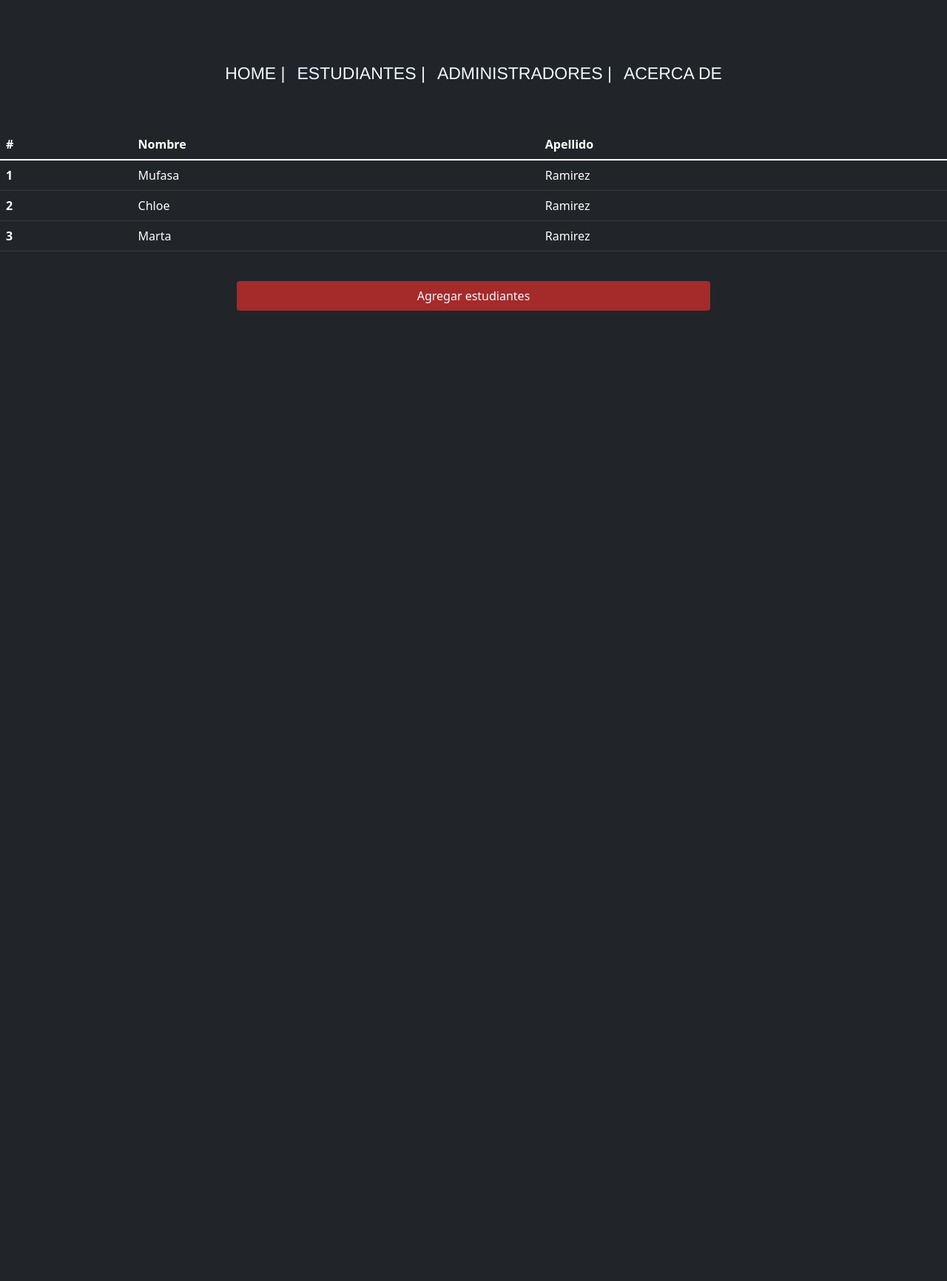
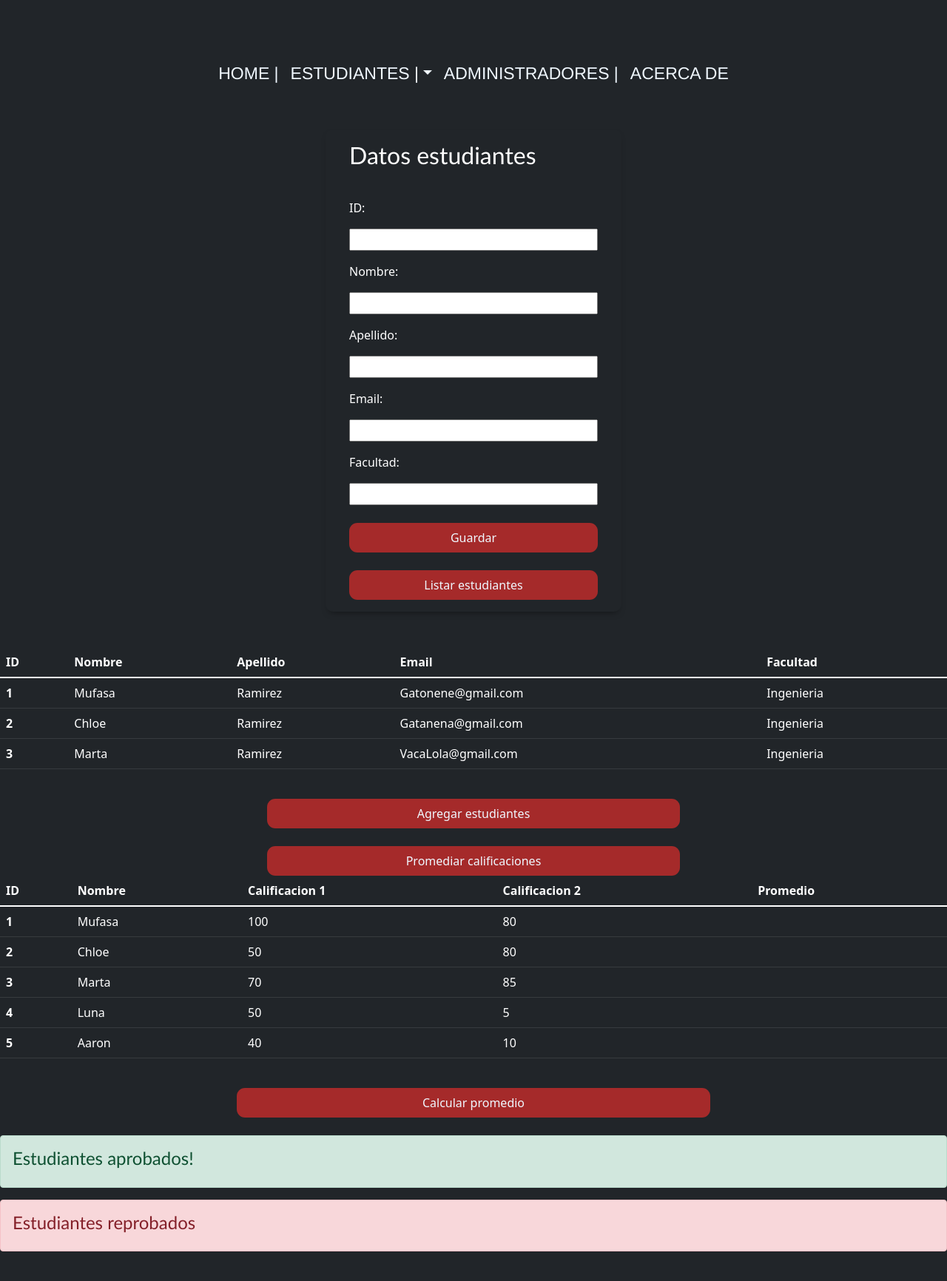
Before and after one commit to SaraJru/SAM, a Python web app: template SAM/app/templates/estudiantes.html in a window 1280 px wide. Shown: the whole page at 74% size. Before the commit the page ends 420 px from the top, so only its background shows below. Run offline with Jinja, Linux system fonts and the light colour scheme; the template is opened without the code that fills it, so the values that code supplies are empty.

Commit message:
Funcionalidad agregada a estudiantes

```diff
--- a/SAM/app/static/CSS/estilos.css
+++ b/SAM/app/static/CSS/estilos.css
@@ -44,8 +44,51 @@
     padding: 7px 12px;
     color: aliceblue;
     background-color: brown;
+    border-radius: .7em;
 }
 
 .btn-agregar:hover{
     color:aliceblue;
 }
+
+.btn-guardar{
+    padding: 7px 12px;
+    color: aliceblue;
+    background-color: brown;
+    border-radius: .7em;
+}
+
+.btn-guardar:hover{
+    color:aliceblue;
+}
+
+.btn-listar{
+    padding: 7px 12px;
+    color: aliceblue;
+    background-color: brown;
+    border-radius: .7em;
+}
+
+.btn-listar:hover{
+    color:aliceblue;
+}
+
+.form{
+    margin: auto;
+    width: 90%;
+    max-width: 400px;
+    padding: 1em 2em;
+    border-radius: 10px;
+    box-shadow: 0 5px 10px -5px rgb(0 0 0 / 50%);
+}
+
+.Titulo{
+    font-size:2rem;
+    margin-bottom: .5em;
+}
+
+.cajitas{
+    margin-top:2.5em;
+    display: grid;
+    gap: 1em;
+}
--- /dev/null
+++ b/SAM/app/static/Scripts/funcionalidad.js
@@ -0,0 +1,189 @@
+$(document).on("ready" , ()=>{
+    $formularioEstudiantes = $("#FormularioEstudiantes")
+    $tablaEs = $("#tablaEs")
+    $btnAgregar = $("#btnAgregar")
+    $btnListar = $("#btnListar")
+    $btnGuardar = $("#btnGuardar")
+    $formularioEstudiantes.hide()
+    let tabla_promedios = document.getElementById("tablaPromedio")
+    $btnPromedio = $("#btnPromedio")
+    $alertaAprobados = $("#alertaAprobados")
+    $alertaReprobados = $("#alertaReprobados")
+    $btnPromediar = $("#btnPromediar")
+
+
+    $alertaAprobados.hide()
+    $alertaReprobados.hide()
+    tabla_promedios.style.visibility = "hidden"
+    $("#divPromedio").hide()
+
+    $btnAgregar.on("click",(e)=>{
+        $formularioEstudiantes.show()
+        $tablaEs.hide()
+        $("#Agregar").hide()
+        $("#divPromediar").hide()
+        $alertaAprobados.hide()
+        $alertaReprobados.hide()
+        tabla_promedios.style.visibility = "hidden"
+        $("#divPromedio").hide()
+        e.preventDefault()
+
+    })
+
+    $btnListar.on("click",(e)=>{
+        $formularioEstudiantes.hide()
+        $tablaEs.show()
+        $("#Agregar").show()
+        $("#divPromediar").show()
+        e.preventDefault()
+    })
+
+    $btnPromediar.on("click",(e)=>{
+        $tablaEs.hide()
+        $("#Agregar").show()
+        $("#divPromediar").hide()
+        tabla_promedios.style.visibility = "visible"
+        $("#divPromedio").show()
+
+        e.preventDefault()
+
+    })
+
+    $btnGuardar.on("click",(e)=>{
+        var id = document.getElementById("id").value;
+        var name = document.getElementById("name").value;
+        var apellido = document.getElementById("apellido").value;
+        var email = document.getElementById("email").value;
+        var Facultad = document.getElementById("Facultad").value;
+        // var cal_1 = document.getElementById("cal1").value;
+        // var cal_2 = document.getElementById("cal2").value;
+
+        var fila= `<tr>
+            <td>${id}</td>
+            <td>${name}</td>
+            <td>${apellido}</td>
+            <td>${email}</td>
+            <td>${Facultad}</td>
+            </tr>`
+
+
+        $tablaEs.append(fila)
+        $formularioEstudiantes.hide()
+        $tablaEs.show()
+        $("#Agregar").show()
+
+        document.getElementById("id").value = "";
+        document.getElementById("name").value = "";
+        document.getElementById("apellido").value = "";
+        document.getElementById("email").value = "";
+        document.getElementById("Facultad").value = "";
+        // document.getElementById("cal1").value = "";
+        // document.getElementById("cal2").value = "";
+
+        e.preventDefault()
+    })
+
+    var cadena_datos = obtenerDatos();
+
+    var segmentos = cadena_datos.split("|");
+
+
+    function obtenerPromedios()
+    {
+        var cont = 0;
+
+        for(x=0;x<segmentos.length -1;x++)
+        {
+            if(segmentos[x] != "")
+            {
+                cont = cont +1;
+                var promedio = calcularPromedio(segmentos[x]);
+                mostrarPromedio(promedio, cont);
+            }
+        }
+
+    }
+
+    function mostrarPromedio(promedio, posicion)
+    {
+        tabla_promedios.rows[posicion].cells[4].innerHTML = promedio;
+    }
+
+
+    function calcularPromedio(datos)
+        {
+            var arreglo_datos = datos.split(",");
+            let cal_1 = arreglo_datos[2];
+            let cal_2 = arreglo_datos[3];
+
+            promedio = (parseInt(cal_1) + parseInt(cal_2)) / 2;
+
+            return promedio;
+        }
+
+
+        function promediosAprobatorios(){
+            var filas = tabla_promedios.rows.length;
+            var mensaje = "";
+            var contador = 0;
+
+            for(x=0;x<filas;x++){
+                if(parseInt(tabla_promedios.rows[x].cells[4].innerText) >= 61){
+                    contador++;
+
+                }
+
+            }
+            mensaje =  `<p>La cantidad de estudiantes aprobados es de: ${contador} estudiantes</p>`
+            $alertaAprobados.append(mensaje);
+            $alertaAprobados.show();
+
+        }
+
+        function promediosReprobatorios(){
+            var filas = tabla_promedios.rows.length;
+            var mensajeReprobado = "";
+            var contadorReprobados = 0;
+
+            for(x=0;x<filas;x++){
+                if(parseInt(tabla_promedios.rows[x].cells[4].innerText) < 61)
+                {
+                    contadorReprobados++;
+
+                }
+            }
+
+
+            mensajeReprobado =  `<p>La cantidad de estudiantes reprobados es de: ${contadorReprobados} estudiantes</p>`
+            $alertaReprobados.append(mensajeReprobado);
+            $alertaReprobados.show();
+        }
+
+        function obtenerDatos()
+        {
+            var cadenaDatos = "";
+            var filas = tabla_promedios.rows.length;
+            var columnas = tabla_promedios.rows[0].cells.length;
+
+            for(x=1; x<filas; x++)
+            {
+                for(y=0; y<columnas-1; y++)
+                {
+                    cadenaDatos = cadenaDatos + tabla_promedios.rows[x].cells[y].innerHTML;
+                    cadenaDatos = cadenaDatos + ",";
+                }
+                cadenaDatos = cadenaDatos + "|";
+            }
+
+            return cadenaDatos;
+        }
+
+        $btnPromedio.on("click", (e)=>{
+            obtenerPromedios()
+            promediosAprobatorios()
+            promediosReprobatorios()
+            e.preventDefault()
+        })
+
+
+})
--- a/SAM/app/templates/estudiantes.html
+++ b/SAM/app/templates/estudiantes.html
@@ -2,9 +2,9 @@
 <html lang="en">
 <head>
     <meta charset="UTF-8">
-    <meta http-equiv="X-UA-Compatible" content="IE=edge">
     <link rel="stylesheet" href="../static/CSS/bootstrap.css">
     <link rel="stylesheet" href="../static/CSS/estilos.css">
+    <script src="http://code.jquery.com/jquery.js"></script>
     <title>Home</title>
 </head>
 <body>
@@ -12,29 +12,60 @@
         <div class="container">
             <nav class="navg navbar-expand-lg navbar-light bg-dark p-4">
                 <div class="container-fluid">
-                <button class="navbar-toggler" type="button" data-bs-toggle="collapse" data-bs-target="#navbarNavAltMarkup" aria-controls="navbarNavAltMarkup" aria-expanded="false" aria-label="Toggle navigation">
-                    <span class="navbar-toggler-icon"></span>
-                </button>
+
                 <div class="collapse navbar-collapse" id="navbarNavAltMarkup">
                     <div class="navbar-nav w-100 justify-content-center">
-
-                    <a class="nav-link active" aria-current="page" href="../templates/home.html">Home     |</a>
-                    <a class="nav-link" href="../templates/estudiantes.html">Estudiantes     |</a>
-                    <a class="nav-link" href="../templates/administradores.html">Administradores     |</a>
-                    <a class="nav-link" href="../templates/AcercaDe.html">Acerca de</a>
-                    </div>
+                    <li class="nav-item">
+                        <a class="nav-link active" aria-current="page" href="../templates/home.html">Home     |</a>
+                    </li>
+                    <li class="nav-item dropdown">
+                        <a class="nav-link dropdown-toggle" href="../templates/estudiantes.html" data-bs-toggle="dropdown" aria-expanded="false">Estudiantes     |</a>
+                            <ul class="dropdown-menu">
+                            <li><a class="dropdown-item" href="#">Promedio</a></li>
+                            </ul>
+                    </li>
+                        <li class="nav-item">
+                        <a class="nav-link" href="../templates/administradores.html">Administradores     |</a>
+                    </li>
+                    <li class="nav-item">
+                        <a class="nav-link" href="../templates/AcercaDe.html">Acerca de</a>
+                    </li>
+                </div>
                 </div>
                 </div>
         </nav>
 </div>
-<br>
-<table class="table table-dark table table-hover">
+<div id="FormularioEstudiantes">
+    <br/>
+    <form class="form" id="formulario">
+        <h2 class="Titulo">Datos estudiantes</h2>
+        <div class="cajitas">
+        <label for="id">ID:</label>
+        <input type="text" id="id">
+        <label for="name">Nombre:</label>
+        <input type="text" id="name">
+        <label for="apellido">Apellido:</label>
+        <input type="text" id="apellido">
+        <label for="email">Email:</label>
+        <input type="text" id="email">
+        <label for="facultad">Facultad:</label>
+        <input type="text" id="Facultad">
+        <button class="btn btn-guardar mt-2" type="submit" id="btnGuardar">Guardar</button>
+        <button class="btn btn-listar mt-2" type="submit" id="btnListar">Listar estudiantes</button>
+        <!-- <a href="" class="btn btn-listar  mt-2"><span>Listar estudiantes</span></a> -->
+        </div>
+    </form>
+</div>
+<br/>
+<br/>
+<table class="table table-dark table table-hover" id="tablaEs">
     <thead class="table-dark">
     <tr>
-        <th scope="col">#</th>
+        <th scope="col">ID</th>
         <th scope="col">Nombre</th>
         <th scope="col">Apellido</th>
-        <!-- <th scope="col">Handle</th>  -->
+        <th scope="col">Email</th>
+        <th scope="col">Facultad</th>
     </tr>
     </thead>
     <tbody>
@@ -42,27 +73,101 @@
         <th scope="row">1</th>
         <td>Mufasa</td>
         <td>Ramirez</td>
-
+        <td>Gatonene@gmail.com</td>
+        <td>Ingenieria</td>
     </tr>
     <tr>
         <th scope="row">2</th>
         <td>Chloe</td>
         <td>Ramirez</td>
-
+        <td>Gatanena@gmail.com</td>
+        <td>Ingenieria</td>
     </tr>
     <tr>
         <th scope="row">3</th>
         <td>Marta</td>
         <td>Ramirez</td>
-        <!-- <td>@twitter</td> -->
+        <td>VacaLola@gmail.com</td>
+        <td>Ingenieria</td>
     </tr>
     </tbody>
 </table>
 <br>
+<div class="container" id="Agregar">
+    <a class="btn btn-agregar d-grid gap-2 col-6 mx-auto" id="btnAgregar"><span>Agregar estudiantes</span></a>
+</div>
+<br>
+<div class="container" id="divPromediar">
+    <a class="btn btn-agregar d-grid gap-2 col-6 mx-auto" id="btnPromediar"><span>Promediar calificaciones</span></a>
+</div>
 
-    <a href="" class="btn btn-agregar d-grid gap-2 col-6 mx-auto"><span>Agregar estudiantes</span></a>
+<table class="table table-dark table table-hover" id="tablaPromedio">
+    <thead class="table-dark">
+    <tr>
+        <th scope="col">ID</th>
+        <th scope="col">Nombre</th>
+        <th scope="col">Calificacion 1</th>
+        <th scope="col">Calificacion 2</th>
+        <th scope="col">Promedio</th>
+    </tr>
+    </thead>
+    <tbody>
+    <tr>
+        <th scope="row">1</th>
+        <td>Mufasa</td>
+        <td>100</td>
+        <td>80</td>
+        <td class="promedio"></td>
+    </tr>
+    <tr>
+        <th scope="row">2</th>
+        <td>Chloe</td>
+        <td>50</td>
+        <td>80</td>
+        <td class ="promedio"></td>
+    </tr>
+    <tr>
+        <th scope="row">3</th>
+        <td>Marta</td>
+        <td>70</td>
+        <td>85</td>
+        <td class="promedio"></td>
+    </tr>
+    <tr>
+        <th scope="row">4</th>
+        <td>Luna</td>
+        <td>50</td>
+        <td>5</td>
+        <td class="promedio"></td>
+    </tr>
+    <tr>
+        <th scope="row">5</th>
+        <td>Aaron</td>
+        <td>40</td>
+        <td>10</td>
+        <td class="promedio"></td>
+    </tr>
+    </tbody>
+</table>
+<br>
+<div id="divPromedio">
+<a class="btn btn-guardar d-grid gap-2 col-6 mx-auto" id="btnPromedio"><span>Calcular promedio</span></a>
+</div>
+<br>
+<div class="alert alert-success" role="alert" id="alertaAprobados">
+    <h4 class="alert-heading">Estudiantes aprobados!</h4>
+</div>
+
+<div class="alert alert-danger" role="alert" id="alertaReprobados">
+    <h4 class="alert-heading">Estudiantes reprobados</h4>
+</div>
+<div class="container">
+
+</div>
+</header>
+<script src="../static/Scripts/funcionalidad.js"></script>
+
 </body>
-<br>
 <!-- <footer class="bg-dark text-white pt-5 pb-4">
     <div class="container text-center text-md-left">
         <div class="row text-center text-md-left">
--- a/SAM/app/templates/home.html
+++ b/SAM/app/templates/home.html
@@ -5,6 +5,7 @@
     <meta http-equiv="X-UA-Compatible" content="IE=edge">
     <link rel="stylesheet" href="../static/CSS/bootstrap.css">
     <link rel="stylesheet" href="../static/CSS/estilos.css">
+    <script src="http://code.jquery.com/jquery.js"></script>
     <title>Home</title>
 </head>
 <body>
@@ -39,6 +40,8 @@
     </div>
 </div>
     </header>
+
+    <script src="../static/Scripts/funcionalidad.js"></script>
 </body>
 <footer class="bg-dark text-white pt-5 pb-4">
     <div class="container text-center text-md-left">
```
Also changed, not shown: SAM/app/templates/administradores.html (+14 -5 lines).
